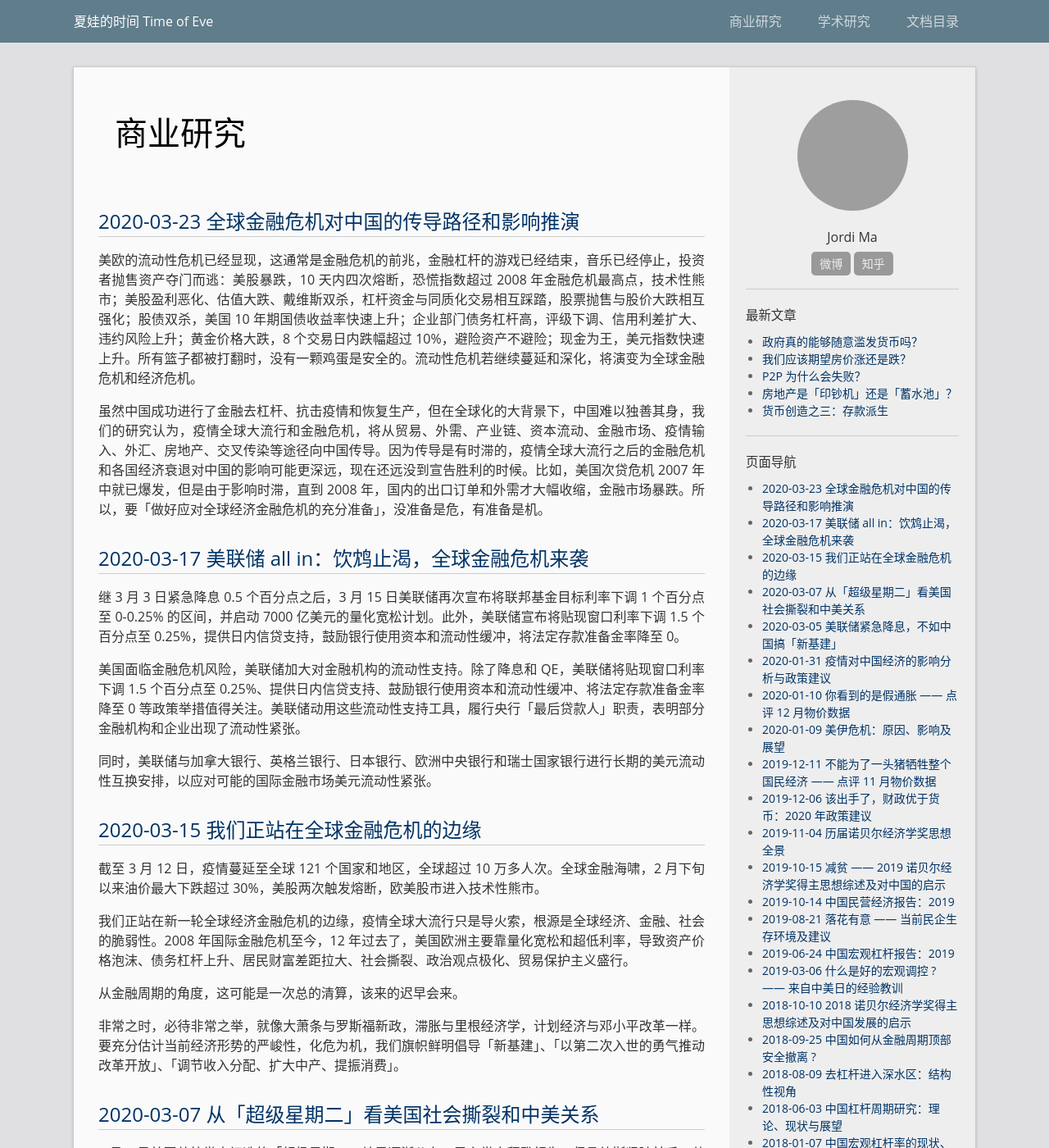
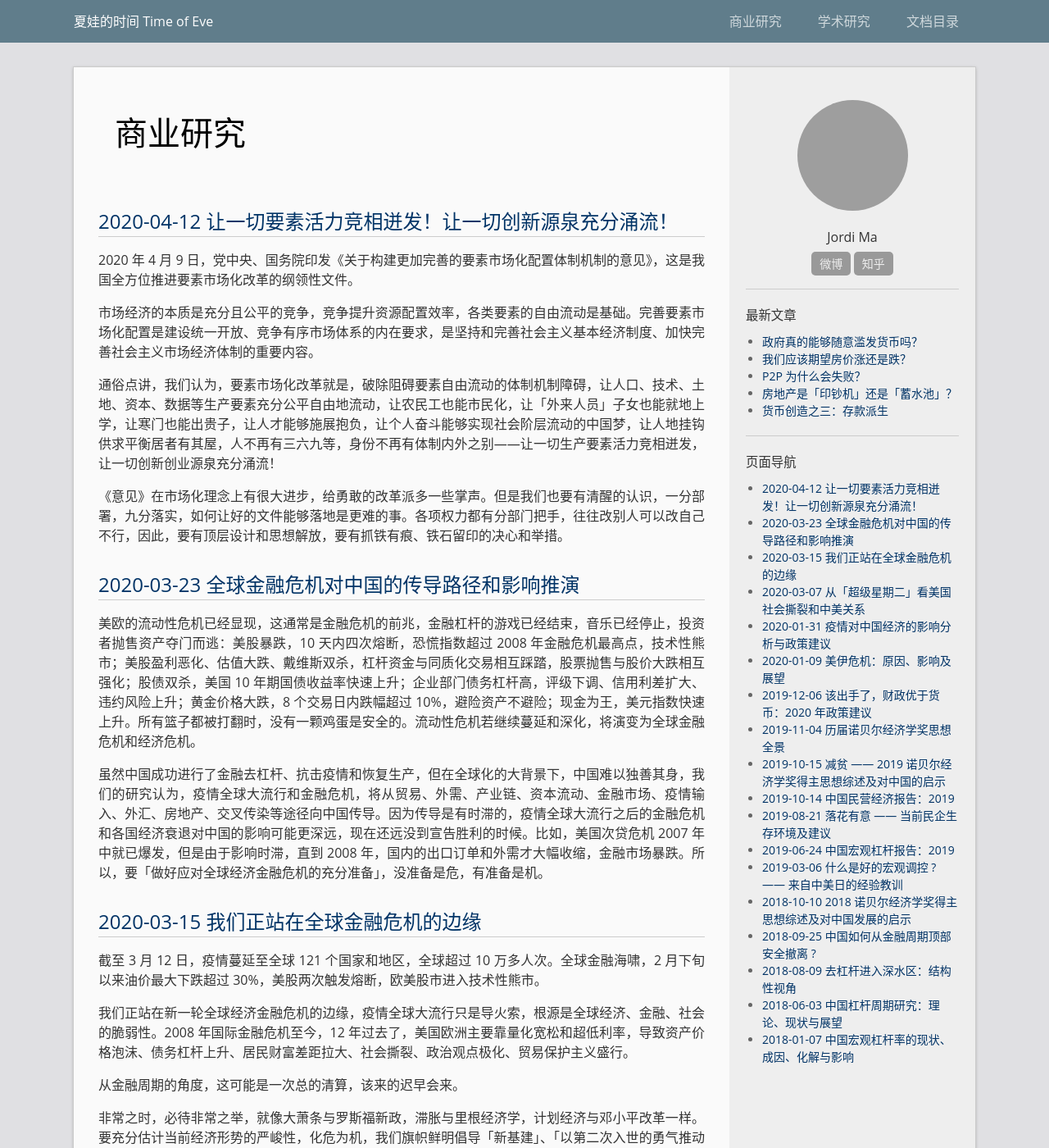
Before and after one commit to majiajin/majiajin.github.io, a Jekyll site: the page built from business.md, in a window 1280 px wide and 1400 px high. Shown: the whole window at 82% size. Built offline with Jekyll 4.4.1, drawn with Linux system fonts in a browser that asks for light colours; some of the changed text lies outside the part shown; grey boxes are pictures that could not be loaded.

Commit message:
Update business.md

```diff
--- a/business.md
+++ b/business.md
@@ -4,19 +4,21 @@ title: 商业研究
 permalink: /business/
 ---
 
+## [2020-04-12 让一切要素活力竞相迸发！让一切创新源泉充分涌流！](https://mp.weixin.qq.com/s/7GShOgkcri1MA7eJpakhiQ)
+
+2020 年 4 月 9 日，党中央、国务院印发《关于构建更加完善的要素市场化配置体制机制的意见》，这是我国全方位推进要素市场化改革的纲领性文件。
+
+市场经济的本质是充分且公平的竞争，竞争提升资源配置效率，各类要素的自由流动是基础。完善要素市场化配置是建设统一开放、竞争有序市场体系的内在要求，是坚持和完善社会主义基本经济制度、加快完善社会主义市场经济体制的重要内容。
+
+通俗点讲，我们认为，要素市场化改革就是，破除阻碍要素自由流动的体制机制障碍，让人口、技术、土地、资本、数据等生产要素充分公平自由地流动，让农民工也能市民化，让「外来人员」子女也能就地上学，让寒门也能出贵子，让人才能够施展抱负，让个人奋斗能够实现社会阶层流动的中国梦，让人地挂钩供求平衡居者有其屋，人不再有三六九等，身份不再有体制内外之别——让一切生产要素活力竞相迸发，让一切创新创业源泉充分涌流！
+
+《意见》在市场化理念上有很大进步，给勇敢的改革派多一些掌声。但是我们也要有清醒的认识，一分部署，九分落实，如何让好的文件能够落地是更难的事。各项权力都有分部门把手，往往改别人可以改自己不行，因此，要有顶层设计和思想解放，要有抓铁有痕、铁石留印的决心和举措。
+
 ## [2020-03-23 全球金融危机对中国的传导路径和影响推演](https://mp.weixin.qq.com/s/K434N-LmcOcDgsm-bTF3Ow)
 
 美欧的流动性危机已经显现，这通常是金融危机的前兆，金融杠杆的游戏已经结束，音乐已经停止，投资者抛售资产夺门而逃：美股暴跌，10 天内四次熔断，恐慌指数超过 2008 年金融危机最高点，技术性熊市；美股盈利恶化、估值大跌、戴维斯双杀，杠杆资金与同质化交易相互踩踏，股票抛售与股价大跌相互强化；股债双杀，美国 10 年期国债收益率快速上升；企业部门债务杠杆高，评级下调、信用利差扩大、违约风险上升；黄金价格大跌，8 个交易日内跌幅超过 10%，避险资产不避险；现金为王，美元指数快速上升。所有篮子都被打翻时，没有一颗鸡蛋是安全的。流动性危机若继续蔓延和深化，将演变为全球金融危机和经济危机。
 
 虽然中国成功进行了金融去杠杆、抗击疫情和恢复生产，但在全球化的大背景下，中国难以独善其身，我们的研究认为，疫情全球大流行和金融危机，将从贸易、外需、产业链、资本流动、金融市场、疫情输入、外汇、房地产、交叉传染等途径向中国传导。因为传导是有时滞的，疫情全球大流行之后的金融危机和各国经济衰退对中国的影响可能更深远，现在还远没到宣告胜利的时候。比如，美国次贷危机 2007 年中就已爆发，但是由于影响时滞，直到 2008 年，国内的出口订单和外需才大幅收缩，金融市场暴跌。所以，要「做好应对全球经济金融危机的充分准备」，没准备是危，有准备是机。
-
-## [2020-03-17 美联储 all in：饮鸩止渴，全球金融危机来袭](https://mp.weixin.qq.com/s/SXVjVRg4LSr9nhvhlQ57ZA)
-
-继 3 月 3 日紧急降息 0.5 个百分点之后，3 月 15 日美联储再次宣布将联邦基金目标利率下调 1 个百分点至 0-0.25% 的区间，并启动 7000 亿美元的量化宽松计划。此外，美联储宣布将贴现窗口利率下调 1.5 个百分点至 0.25%，提供日内信贷支持，鼓励银行使用资本和流动性缓冲，将法定存款准备金率降至 0。
-
-美国面临金融危机风险，美联储加大对金融机构的流动性支持。除了降息和 QE，美联储将贴现窗口利率下调 1.5 个百分点至 0.25%、提供日内信贷支持、鼓励银行使用资本和流动性缓冲、将法定存款准备金率降至 0 等政策举措值得关注。美联储动用这些流动性支持工具，履行央行「最后贷款人」职责，表明部分金融机构和企业出现了流动性紧张。
-
-同时，美联储与加拿大银行、英格兰银行、日本银行、欧洲中央银行和瑞士国家银行进行长期的美元流动性互换安排，以应对可能的国际金融市场美元流动性紧张。
 
 ## [2020-03-15 我们正站在全球金融危机的边缘](https://mp.weixin.qq.com/s/ycQ8s8gFRfHeJ2DYiuHO4Q)
 
@@ -36,14 +38,6 @@ permalink: /business/
 
 特朗普和桑德斯之所以能够快速崛起，是因为美国的选民分布发生了变化。政治极化的背后是社会撕裂，美国贫富分化日益严重、铁锈地带快速衰落、逆全球化思潮涌动、民粹主义兴起。
 
-## [2020-03-05 美联储紧急降息，不如中国搞「新基建」](https://mp.weixin.qq.com/s/0Fv7pkv3sHTHidQJQAl_Aw)
-
-北京时间 3 月 3 日晚，美联储宣布紧急降息，将联邦基金目标利率下调 50 个基点，至 1.00-1.25% 的区间，同时将超额准备金利率（IOER）下调 50 个基点至 1.10%。此次降息较预定的 3 月 18 日提前了 2 周，是美联储在金融危机后第一次降息 50 个基点，也是第一次提前降息。
-
-美联储此次紧急降息主要是应对疫情的负面冲击。2019 年四季度美国实际 GDP 同比增长 2.3%，2020 年 2 月中旬以前美国股市涨势强劲。但是新冠疫情在中国受到初步遏制之际，却在全球快速蔓延，各国政府在初期应对不力，社会恐慌，股市大跌，经济社会受到严重冲击。美联储提前 2 周降息 50 个基点，表明其对美国未来经济预期较为悲观，希望通过宽松的货币政策提振企业和居民信心，扩大总需求，对冲经济下行压力，维护金融市场稳定。
-
-疫情冲击、经济大幅下滑和全球流动性宽松为中国打开降息空间。美元走弱，人民币汇率稳定性增强，中美 10 年期国债利差升高，国内货币政策宽松空间扩大。通胀方面，拿掉猪以后都是通缩，中国核心 CPI 和 PPI 均处低位，亦不会对货币政策构成制约。对冲疫情和经济下行，最简单有效的办法是启动「新基建」。
-
 ## [2020-01-31 疫情对中国经济的影响分析与政策建议](https://mp.weixin.qq.com/s/qTiIZ5YcQ3gXP0kfpgNvPQ)
 
 2020 年春节期间，新型冠状病毒感染肺炎疫情迅速向全国蔓延，举国上下共同抗击疫情，为避免人口大规模流动和聚集，采取了居家隔离、延长春节假期等防控措施。疫情将打断中国经济 2019 年底的弱企稳，在经济下行压力较大背景下，破 6 是大概率事件，一季度可能破 5。疫情对经济影响将有多大？如何应对？
@@ -52,23 +46,11 @@ permalink: /business/
 
 相比 2003 年非典，本次疫情传染性更强但致命性更弱，政府应对较快，经验更为充分。但当前中国经济下行压力更大，外部环境更差，且当前疫情发生的时点为对第三产业需求较大、工人未能返城的春节，因此，我们初步判断此次疫情对经济的影响程度将大于 2003 年非典，但时间可能更短，具体影响大小取决于疫情持续时间和政策对冲力度。
 
-## [2020-01-10 你看到的是假通胀 —— 点评 12 月物价数据](https://mp.weixin.qq.com/s/rjvCfbMWrJrC-uTERtq55A)
-
-中国 2019 年 12 月 CPI 同比 4.5%，预期 4.7%，前值 4.5%；PPI 同比 -0.5%，预期 -0.3%，前值 -1.4%。猪肉价格继续推高 CPI，拿掉猪以后都是通缩，鲜菜价格受天气影响短暂上升，预计 2020 年 CPI 同比约 3.5%，前高后低；PPI 同比受翘尾因素影响降幅收窄但仍负增长，环比受经济弱企稳由负转平，中期仍有通缩风险。
-
-近期制造业 PMI 和 PPI 数据短暂回升，有人据此认为经济已经企稳回暖，但我们认为这只是短期弱企稳，中期形势依然严峻，在推动真改革、释放新红利前，不应轻言轻信。2020 年初财政货币政策将再度集中发力，贸易摩擦短期缓和，一季度经济短期企稳；2020 年中将再度下行。房地产投资受融资收紧影响处在下行通道，基建年初发力制约后续回升空间，居民部门高杠杆率等因素制约消费回暖，美国经济增长动能趋弱、贸易摩擦仍有反复可能，企业家信心不足，改革进入深水区，新旧动能转换不畅。应充分估计当前形势的严峻性，增强忧患意识和危机感，该出手了。
-
 ## [2020-01-09 美伊危机：原因、影响及展望](https://mp.weixin.qq.com/s/YwosM4h6wZoWXkayQgWLtA)
 
 美伊冲突并非偶然，由多年矛盾积累而成，近期因伊核问题、美国空袭斩首伊朗革命卫队指挥官而升级爆发，深层次原因是利益之争，包括伊朗核问题、中东石油、两伊关系、大国博弈、文明冲突等。美伊冲突的大背景是 2018 年起美国对伊朗的全面制裁，2019 年 12 月 27 日，美国在伊拉克的一处军事基地遭袭击，导致 1 名美国商人死亡、4 名美国军人受伤，美国将矛头直指伊朗，随后刺杀苏莱曼尼。1 月 8 日，伊朗采取报复行动，向美军驻扎在伊拉克的军事基地发射导弹。1 月 9 日，特朗普发表声明，主要传递四点信息：伊朗袭击对军事基地的损失极小、没有美军伤亡；不允许伊朗获得核武器；美国不需要中东的石油；不希望动用军事力量应对美伊关系。
 
 美伊冲突升级短期看将影响全球经济、资本市场、中国经济、中美关系和美国大选五大方面，长期来看若美伊冲突持续扩大升级，将进一步对世界经济政治格局带来深远影响。展望未来，美伊冲突将有三种走向：一是大事化小，两国理性、克制谈判并就两国关系达成一致；二是长期来看打打停停，小型冲突持续不断，但是并未走向全面战争，处于可控状态；三是持续升级，俄罗斯等大国卷入，爆发激烈的代理人战争，甚至某种意义上的「第三次世界大战」。我们认为第一、二种情形概率较高，短期内以第一种为主，但也需警惕冲突剧烈升级至双方同时对外转移矛盾、互不克制的第三种情形。
-
-## [2019-12-11 不能为了一头猪牺牲整个国民经济 —— 点评 11 月物价数据](https://mp.weixin.qq.com/s/gcOIXsSVP8SnuELXXLbrZQ)
-
-中国 11 月 CPI 同比 4.5%，预期 4.3%，前值 3.8%；PPI 同比 -1.4%，预期 -1.4%，前值 -1.6%。猪肉价格飙涨推动 CPI 同比破「4」，拿掉猪以后都是通缩；PPI 同比受翘尾因素影响降幅小幅收窄，环比由涨转跌通缩压力仍大。
-
-当前应更关注通缩而非通胀风险，猪肉价格不应掣肘货币政策，应通过降准降息解决总需求不足、PPI 下行、实际利率上升问题，通过通胀预期管理、财政定向补贴、增加生猪供应等解决 CPI 上行对低收入人群产生的负面影响。在做好市场沟通和预期引导的情况下，央行适度降准降息是合适且必要的。不要把正常降准降息的宏观逆周期调节简单等同于大水漫灌，该降准降准，该降息降息，通过小幅、高频、改革的方式降息，引导实际利率下行；疏通利率传导机制，改善流动性分层，提高民营企业和中小微企业在贷款中的比重。
 
 ## [2019-12-06 该出手了，财政优于货币：2020 年政策建议](https://mp.weixin.qq.com/s/xowEB6CgCx7Ys9l_2qyYWQ)
 
```
